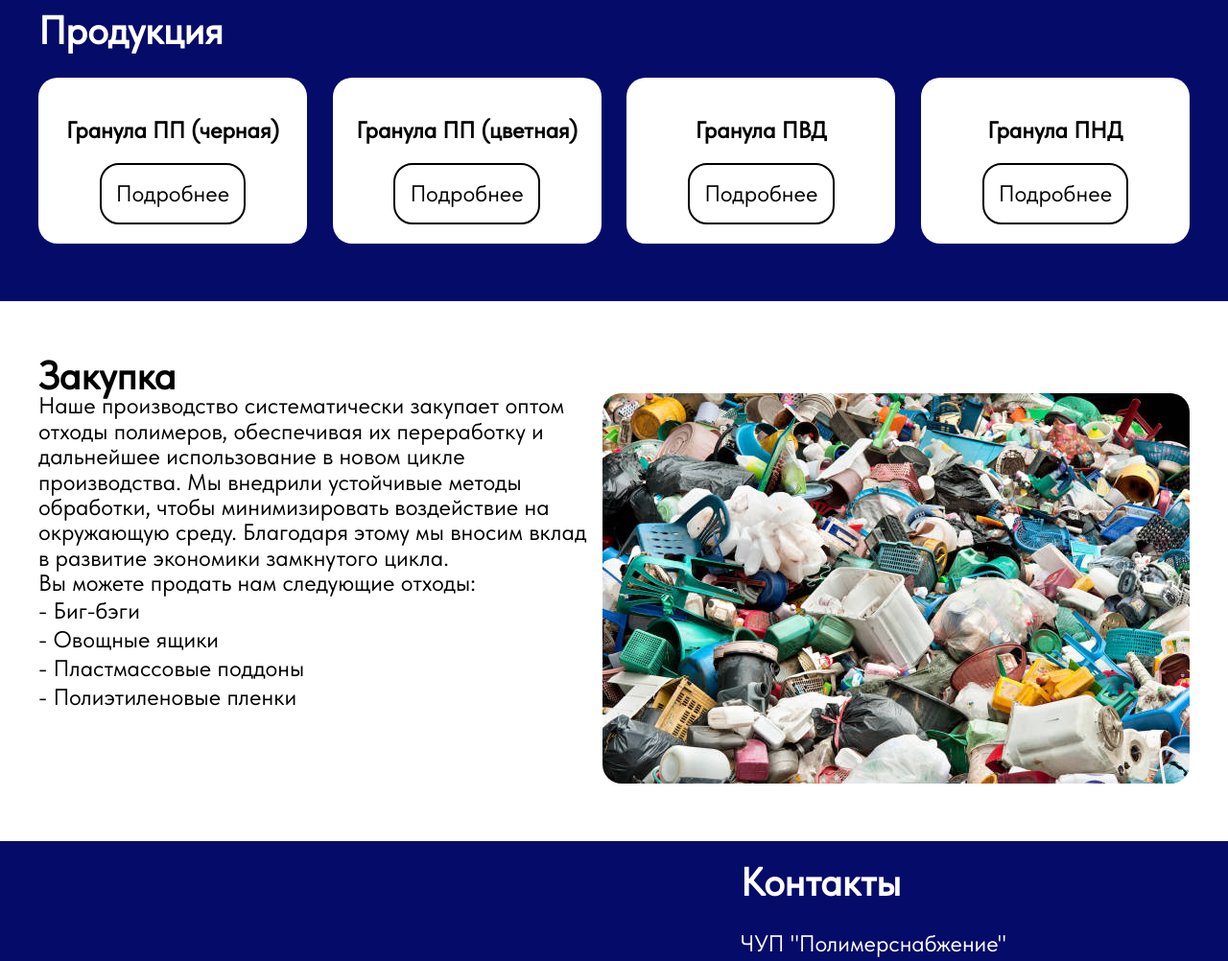
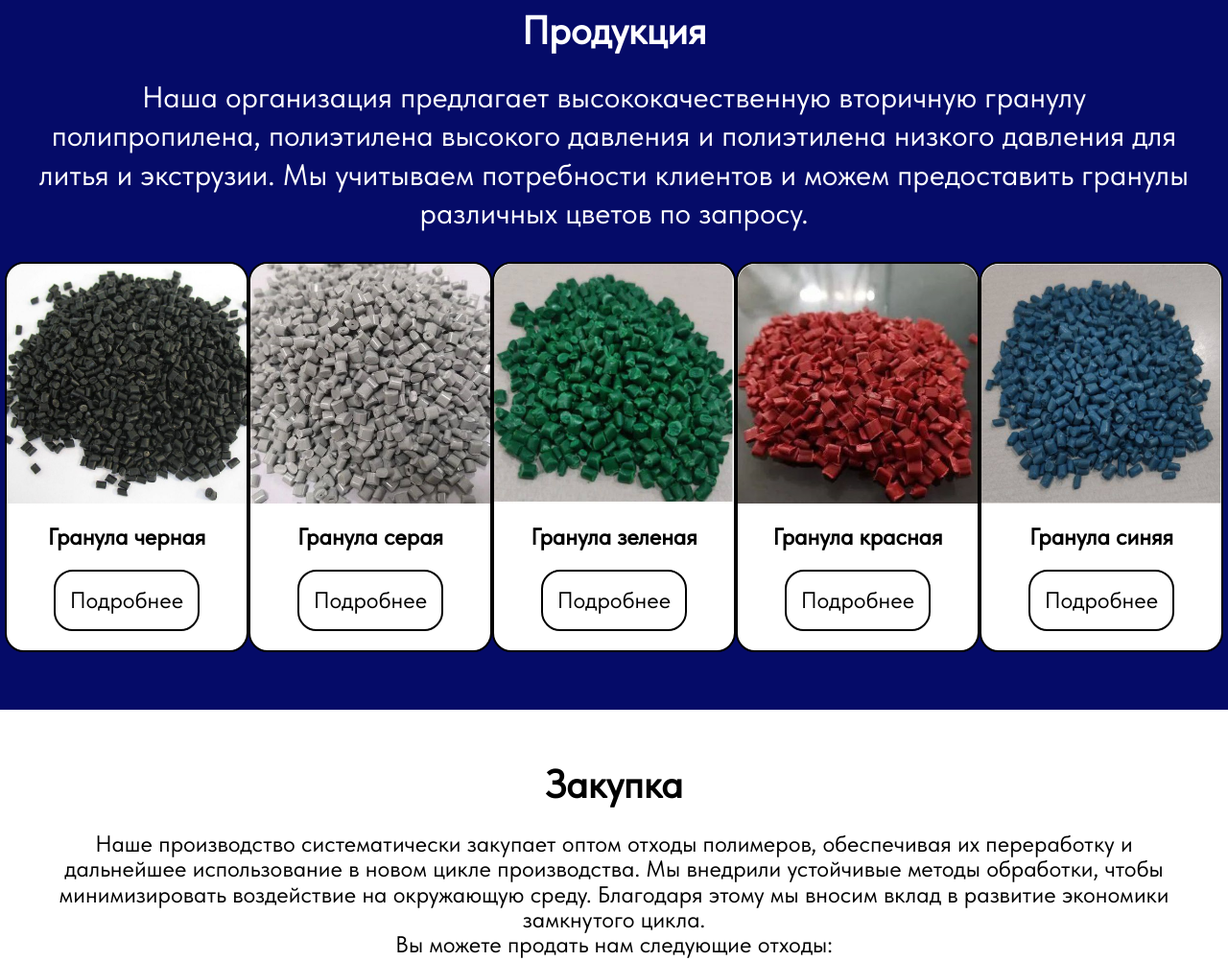
Before and after one commit to gigabrain3000/polimer, a plain HTML site: page index.html in a window 1280 px wide. Shown: the part 1600-2602 px from the top of the page at 96% size. Drawn offline with Linux system fonts and the light colour scheme; files whose address does not match are found by name.

Commit message:
style: add products cards

```diff
--- a/index.html
+++ b/index.html
@@ -102,25 +102,31 @@
     <section class="section section_products" id="products">
       <div class="wrapper">
         <h2 class="title">Продукция</h2>
+        <p class="paragraph paragraph_description">Наша организация предлагает высококачественную вторичную гранулу полипропилена, полиэтилена высокого давления и полиэтилена низкого давления для литья и экструзии. Мы учитываем потребности клиентов и можем предоставить гранулы различных цветов по запросу.</p>
         <div class="products">
           <div class="products-item">
-            <img src="./assets/images/photo_2025-05-26_20-20-36.jpg" alt="" class="img">
-            <h4 class="title title_product">Гранула ПП (черная)</h4>
+            <img src="./assets/images/pp-black.jpg" alt="" class="img">
+            <h4 class="title title_product">Гранула черная</h4>
             <div class="button">Подробнее</div>
           </div>
           <div class="products-item">
-            <img src="./assets/images/photo_2025-05-26_20-20-36.jpg" alt="" class="img">
-            <h4 class="title title_product">Гранула ПП (цветная)</h4>
+            <img src="./assets/images/pp-grey.jpg" alt="" class="img">
+            <h4 class="title title_product">Гранула серая</h4>
             <div class="button">Подробнее</div>
           </div>
           <div class="products-item">
-            <img src="./assets/images/photo_2025-05-26_20-20-36.jpg" alt="" class="img">
-            <h4 class="title title_product">Гранула ПВД</h4>
+            <img src="./assets/images/pp-green.jpg" alt="" class="img">
+            <h4 class="title title_product">Гранула зеленая</h4>
             <div class="button">Подробнее</div>
           </div>
           <div class="products-item">
-            <img src="./assets/images/photo_2025-05-26_20-20-36.jpg" alt="" class="img">
-            <h4 class="title title_product">Гранула ПНД</h4>
+            <img src="./assets/images/pp-red.jpg" alt="" class="img">
+            <h4 class="title title_product">Гранула красная</h4>
+            <div class="button">Подробнее</div>
+          </div>
+          <div class="products-item">
+            <img src="./assets/images/pp-blue.jpg" alt="" class="img">
+            <h4 class="title title_product">Гранула синяя</h4>
             <div class="button">Подробнее</div>
           </div>
         </div>
@@ -129,17 +135,14 @@
     <section class="section section_waste" id="waste">
       <div class="wrapper">
         <h2 class="title">Закупка</h2>
+        <p class="paragraph">Наше производство систематически закупает оптом отходы полимеров, обеспечивая их переработку и дальнейшее использование в новом цикле производства. Мы внедрили устойчивые методы обработки, чтобы минимизировать воздействие на окружающую среду. Благодаря этому мы вносим вклад в развитие экономики замкнутого цикла.<br>Вы можете продать нам следующие отходы:</p>
         <div class="waste-container">
-          <div class="waste-info">
-            <p class="paragraph">Наше производство систематически закупает оптом отходы полимеров, обеспечивая их переработку и дальнейшее использование в новом цикле производства. Мы внедрили устойчивые методы обработки, чтобы минимизировать воздействие на окружающую среду. Благодаря этому мы вносим вклад в развитие экономики замкнутого цикла.<br>Вы можете продать нам следующие отходы:</p>
-            <ul class="waste__list">
-              <li class="waste-list__item">- Биг-бэги</li>
-              <li class="waste-list__item">- Овощные ящики</li>
-              <li class="waste-list__item">- Пластмассовые поддоны</li>
-              <li class="waste-list__item">- Полиэтиленовые пленки</li>
-            </ul>
-          </div>
-          <img src="./assets/images/plastic-waste.jpg" alt="Отходы" class="img">
+          <ul class="waste__list">
+            <li class="waste-list__item"><img src="./assets/images/big-bags.jpg" alt="" class="img"> Биг-бэги</li>
+            <li class="waste-list__item">- Овощные ящики</li>
+            <li class="waste-list__item">- Пластмассовые поддоны</li>
+            <li class="waste-list__item">- Полиэтиленовые пленки</li>
+          </ul>
         </div>
       </div>
     </section>
--- a/style.css
+++ b/style.css
@@ -31,6 +31,8 @@ body {
 .header .wrapper,
 .section_home .wrapper,
 .section_about .wrapper,
+.section_products .wrapper,
+.section_waste .wrapper,
 .footer .wrapper {
     display: flex;
 }
@@ -43,6 +45,14 @@ body {
 .section {
     padding: 60px 40px;
     background-color: #FFFFFF;
+}
+
+.section_products .wrapper,
+.section_waste .wrapper {
+    flex-direction: column;
+    align-items: center;
+    gap: 30px;
+    text-align: center;
 }
 
 .section_products,
@@ -104,7 +114,6 @@ body {
 .products {
     display: flex;
     justify-content: space-between;
-    padding-top: 30px;
 }
 
 .products-item {
@@ -113,11 +122,16 @@ body {
     justify-content: center;
     align-items: center;
     gap: 20px;
-    padding: 20px 15px;
+    padding-bottom: 20px;
     width: 250px;
     border-radius: 20px;
     background-color: #FFFFFF;
     color: #000000;
+    border: 2px #000000 solid;
+}
+
+.products-item .img {
+    border-radius: 20px 20px 0 0;
 }
 
 .products-item .button {
```
Also changed, not shown: assets/images/big-bags.jpg (added), assets/images/boxes.jpg (added), assets/images/litnik.jpg (added), assets/images/pallets.jpeg (added), assets/images/plastic-bags.jpg (added), assets/images/pp-black.jpg (added), assets/images/pp-blue.jpg (added), assets/images/pp-green.jpg (added), assets/images/pp-grey.jpg (added), assets/images/pp-red.jpg (added), assets/images/stretch.jpeg (added).
